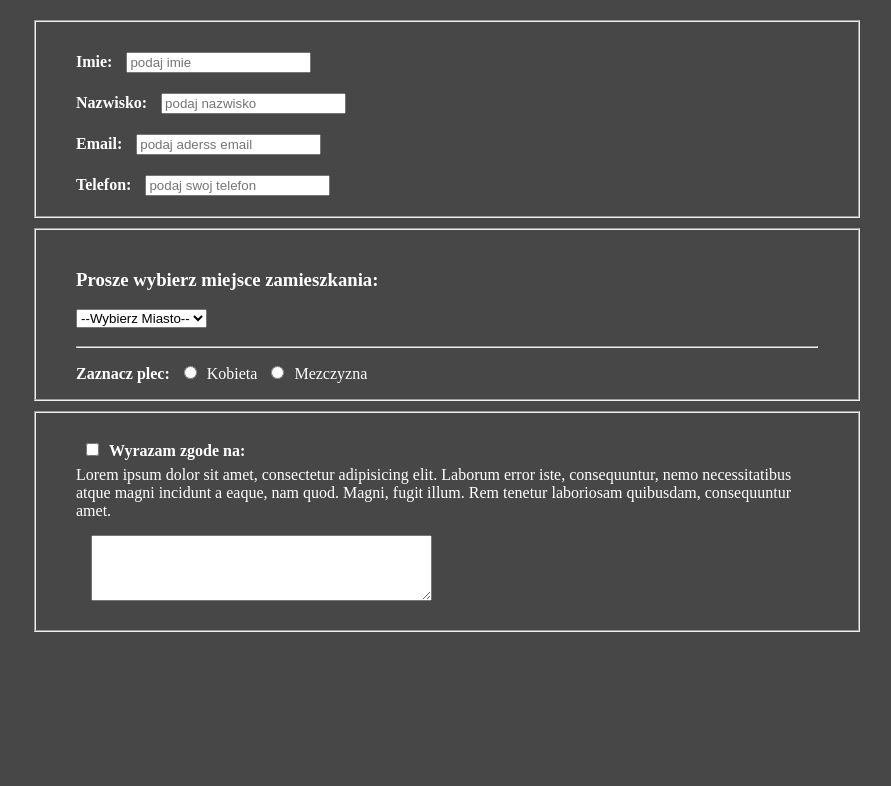
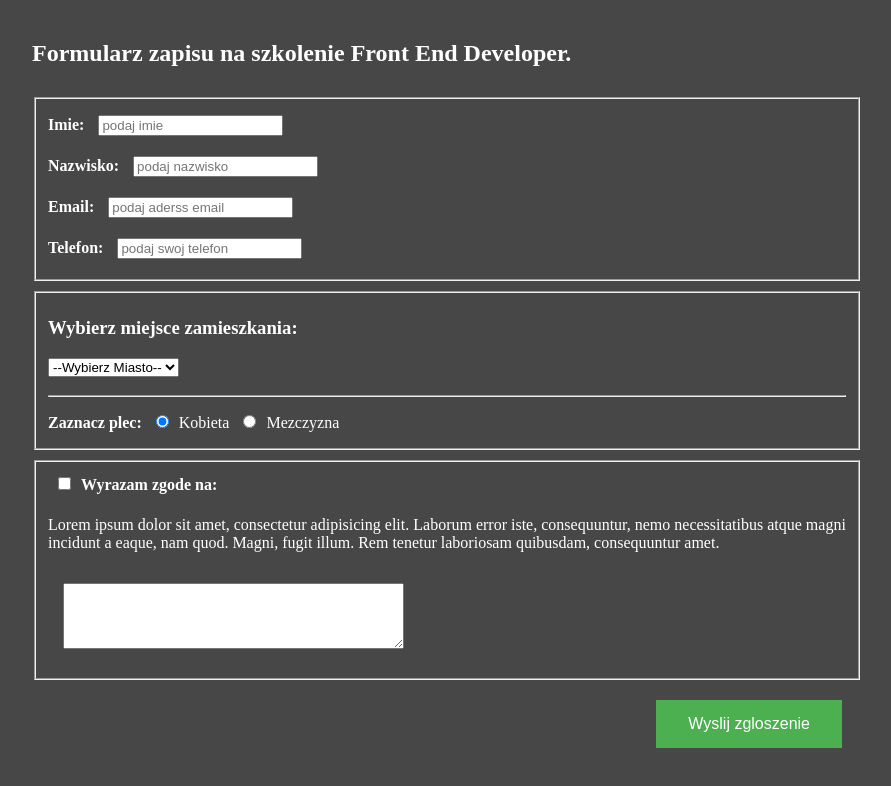
Before and after one commit to agazone/Formularz-w-HTML5, a plain HTML site: page index.html in a window 1280 px wide. Shown: the whole page, without its empty margins (193-1084 px from the left). Drawn offline with Linux system fonts and the light colour scheme.

Commit message:
Formularz wyslany i odebrany

```diff
--- a/css/style.css
+++ b/css/style.css
@@ -5,9 +5,24 @@ body {
     color: white;
 }
 
+input[type = "submit"] {
+    float: right;
+    margin: 20px;
+    margin-bottom: 80px;
+}
+
+input {
+    margin: 10px;
+}
+
+lable {
+    font-weight: 600;
+}
+
 #tytul {
+    max-width: 850px;
     margin: 0 auto;
-    margin: 20px 20px 0 20px;
+    padding: 10px;
     padding-top: 40px;
 }
 
@@ -24,19 +39,16 @@ body {
 }
 
 .first {
-    padding-left: 40px;
-    padding-right: 40px;
+    padding-top: 20px 40px 0 40px;
+    margin-top: 10px;
 }
 
-input {
-  margin: 10px;
+.btn {
+    background-color: #4CAF50;
+    border: none;
+    color: white;
+    padding: 15px 32px;
+    text-align: center;
+    font-size: 16px;
+    cursor: pointer;
 }
-
-lable {
-    font-weight: 600;
-}
-
-.first {
-    padding-top: 20px;
-    margin-top: 10px;
-}
--- a/index.html
+++ b/index.html
@@ -6,19 +6,22 @@
     <link rel="stylesheet" href="css/style.css">
 </head>
 <body>
-    <form id="myForm" method="post" action="https://formspree.io/">
+   <header>
+       <h2 id="tytul">Formularz zapisu na szkolenie Front End Developer.</h2>
+   </header>
+    <form action="https://formspree.io/agazone@hotmail.com" id="myForm" method="POST" >
         <fieldset class="first">
             <lable for="firstname">Imie: </lable>
-            <input type="text" id="firstname" placeholder="podaj imie"><br/>
+            <input type="text" id="firstname" name="firstname" placeholder="podaj imie"><br/>
             <lable for="lastname">Nazwisko: </lable>
-            <input type="text" id="nazwisko" placeholder="podaj nazwisko"><br/>
+            <input type="text" id="nazwisko" name="nazwisko" placeholder="podaj nazwisko"><br/>
             <lable for="email">Email: </lable>
-            <input type="email" id="email" placeholder="podaj aderss email"><br/>
+            <input type="email" id="email" name="email" placeholder="podaj aderss email"><br/>
             <lable for="telefon">Telefon: </lable>
-            <input type="text" id="tel" placeholder="podaj swoj telefon"><br/>
+            <input type="text" id="tel" name="telefon" placeholder="podaj swoj telefon"><br/>
         </fieldset>
         <fieldset class="first">
-        <h3>Prosze wybierz miejsce zamieszkania: </h3>
+        <h3>Wybierz miejsce zamieszkania: </h3>
         <select name="miasto" id="miasto">
            <option value="disabled">--Wybierz Miasto--</option>
             <option value="Krakow">Krakow</option>
@@ -28,13 +31,14 @@
         <br/>
            <hr>
             <lable for="plec">Zaznacz plec: </lable>
-            <input type="radio" id="female" value="kobieta">Kobieta
-            <input type="radio" id="male" value="mezczyzna">Mezczyzna
+            <input type="radio" name="gender" id="female" value="kobieta" checked>Kobieta
+            <input type="radio" name="gender" id="male" value="mezczyzna">Mezczyzna
         </fieldset>
         <fieldset class="first">
-            <input type="checkbox" id="zgoda" required><strong>Wyrazam zgode na:</strong><br>Lorem ipsum dolor sit amet, consectetur adipisicing elit. Laborum error iste, consequuntur, nemo necessitatibus atque magni incidunt a eaque, nam quod. Magni, fugit illum. Rem tenetur laboriosam quibusdam, consequuntur amet.<br/>
-            <textarea id="message" rows="4" cols="40" maxlength="200"></textarea>
+            <input type="checkbox" id="zgoda" name="zgoda" required><strong>Wyrazam zgode na:</strong><br><p>Lorem ipsum dolor sit amet, consectetur adipisicing elit. Laborum error iste, consequuntur, nemo necessitatibus atque magni incidunt a eaque, nam quod. Magni, fugit illum. Rem tenetur laboriosam quibusdam, consequuntur amet.</p>
+            <textarea id="message" name="message" rows="4" cols="40" maxlength="200"></textarea>
         </fieldset>
+        <input type="submit" id="btn" class="btn" value="Wyslij zgloszenie">
     </form>
 </body>
 </html>
```
